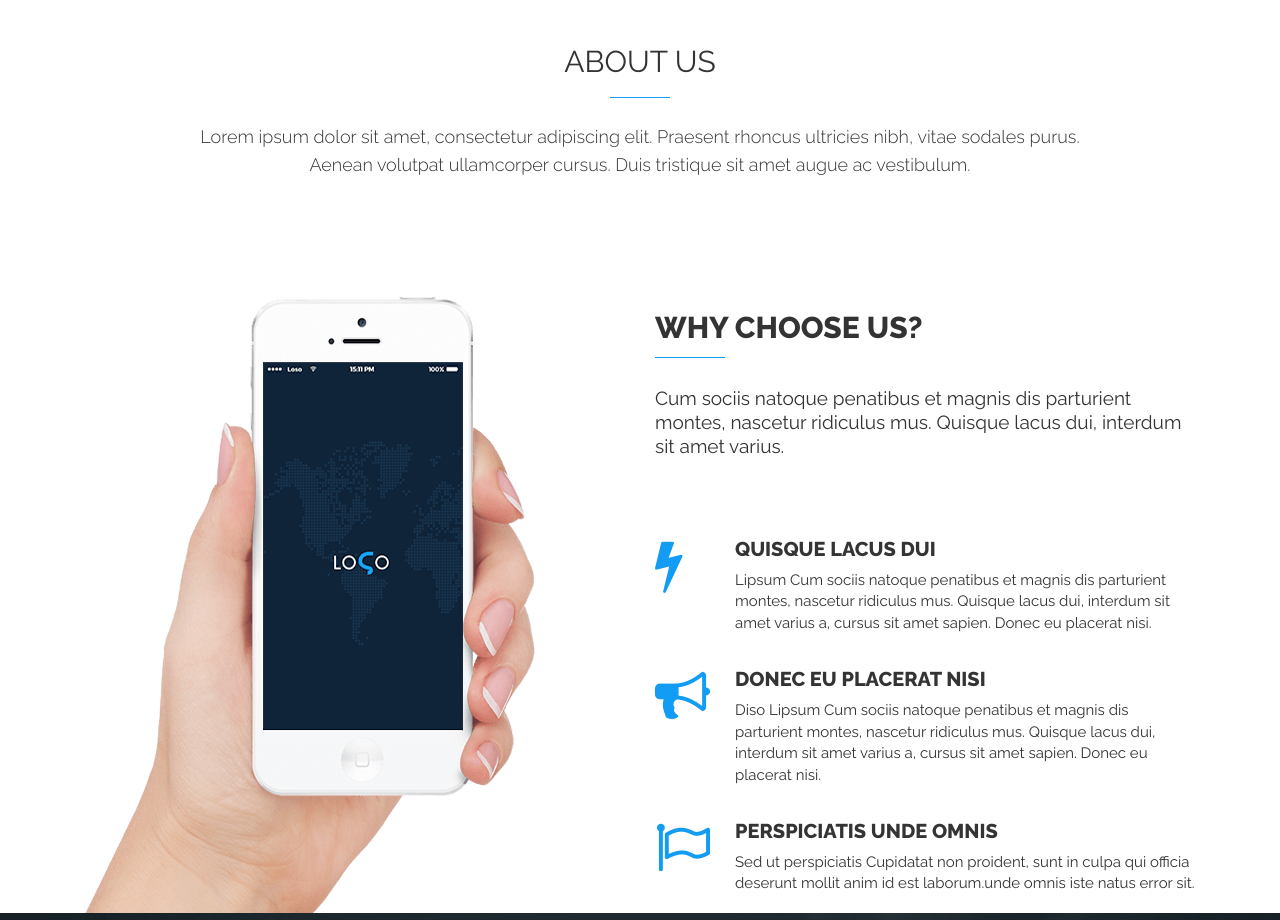
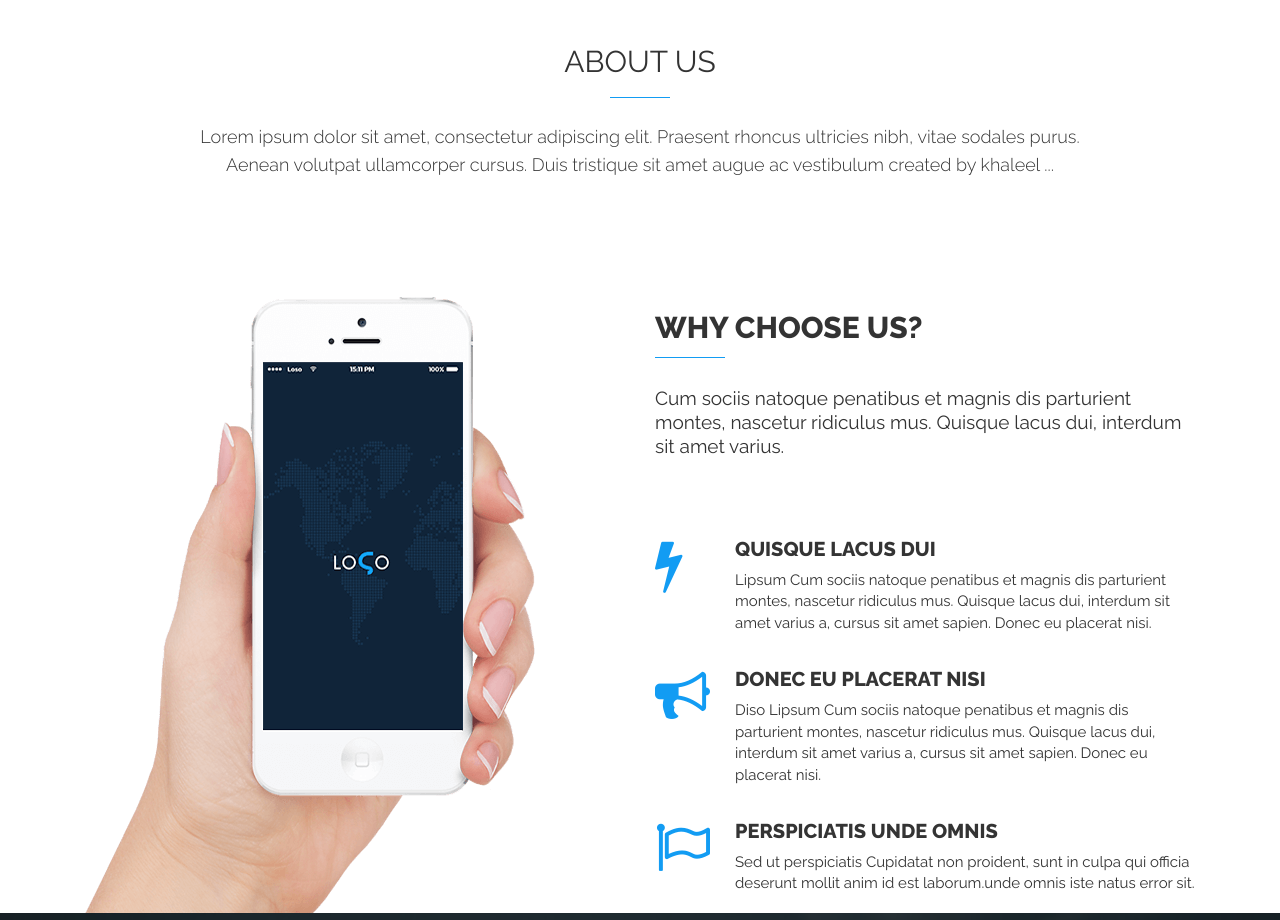
Before and after one commit to khaleelraweh/Loso-project, a plain HTML site: page index.html in a window 1280 px wide. Shown: the part 900-1820 px from the top of the page. Drawn offline with Linux system fonts and the light colour scheme.

Commit message:
add more content to about us section

```diff
--- a/index.html
+++ b/index.html
@@ -100,7 +100,7 @@
                             <h2>About us</h2>
                             <p>Lorem ipsum dolor sit amet, consectetur adipiscing elit. Praesent rhoncus ultricies nibh,
                                 vitae sodales purus. Aenean volutpat ullamcorper cursus. Duis tristique sit amet augue ac
-                                vestibulum.</p>
+                                vestibulum created by khaleel ...</p>
                         </div>
                     </div>
                 </div>
```
